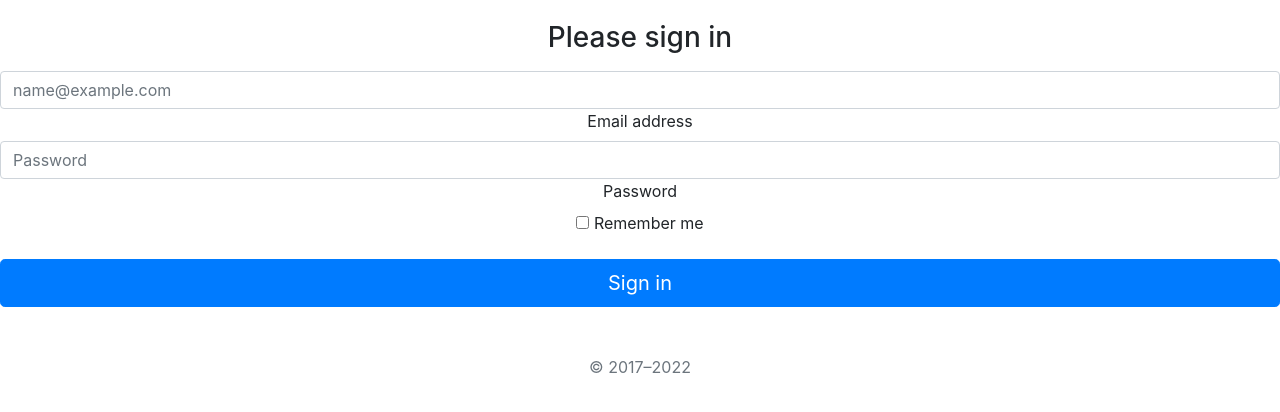
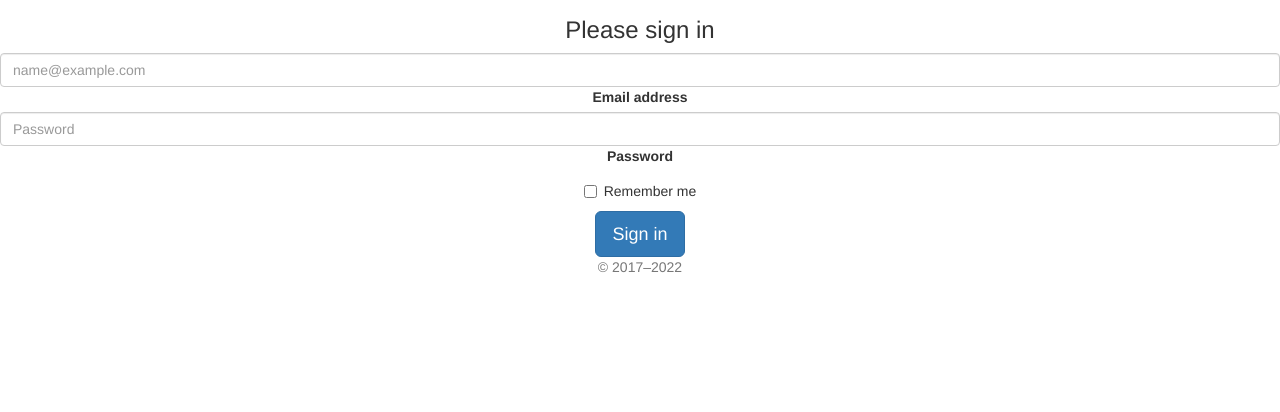
Before and after one commit to Mitali2700/Signup_Page, a website: page signup.html in a window 1280 px wide. Shown: the part 60-472 px from the top of the page. Drawn offline with nearby package versions, Linux system fonts and the light colour scheme.

Commit message:
replace by bootstrap cdn

```diff
--- a/signup.html
+++ b/signup.html
@@ -7,14 +7,17 @@
     <meta name="author" content="Mark Otto, Jacob Thornton, and Bootstrap contributors">
     <meta name="generator" content="Hugo 0.101.0">
     <title>Signin Template · Bootstrap v5.2</title>
+<!--
+    <link rel="canonical" href="https://getbootstrap.com/docs/5.2/examples/sign-in/">
+        Replace this by the following : bootstrap cdn
+        bootstrap cdn link:
+        https://getbootstrap.com/docs/3.3/getting-started/
+-->
 
-    <link rel="canonical" href="https://getbootstrap.com/docs/5.2/examples/sign-in/">
+<!-- Latest compiled and minified CSS -->
+<link rel="stylesheet" href="https://cdn.jsdelivr.net/npm/bootstrap@3.3.7/dist/css/bootstrap.min.css" integrity="sha384-BVYiiSIFeK1dGmJRAkycuHAHRg32OmUcww7on3RYdg4Va+PmSTsz/K68vbdEjh4u" crossorigin="anonymous">
 
-
-
-
-
-<link href="/docs/5.2/dist/css/bootstrap.min.css" rel="stylesheet" integrity="sha384-gH2yIJqKdNHPEq0n4Mqa/HGKIhSkIHeL5AyhkYV8i59U5AR6csBvApHHNl/vI1Bx" crossorigin="anonymous">
+<link href="signin.css" rel="stylesheet" integrity="sha384-gH2yIJqKdNHPEq0n4Mqa/HGKIhSkIHeL5AyhkYV8i59U5AR6csBvApHHNl/vI1Bx" crossorigin="anonymous">
 
     <!-- Favicons -->
 <link rel="apple-touch-icon" href="/docs/5.2/assets/img/favicons/apple-touch-icon.png" sizes="180x180">
```
